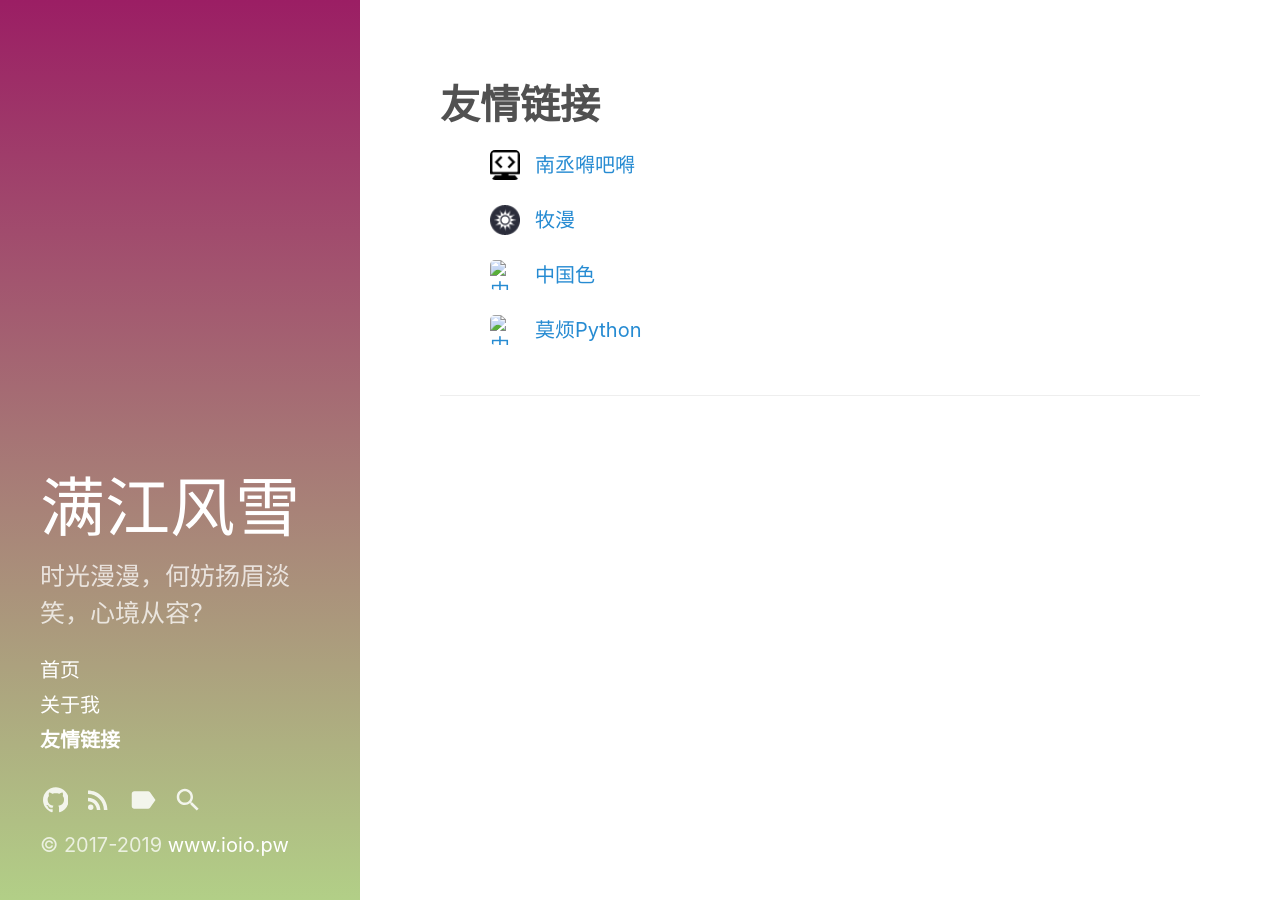
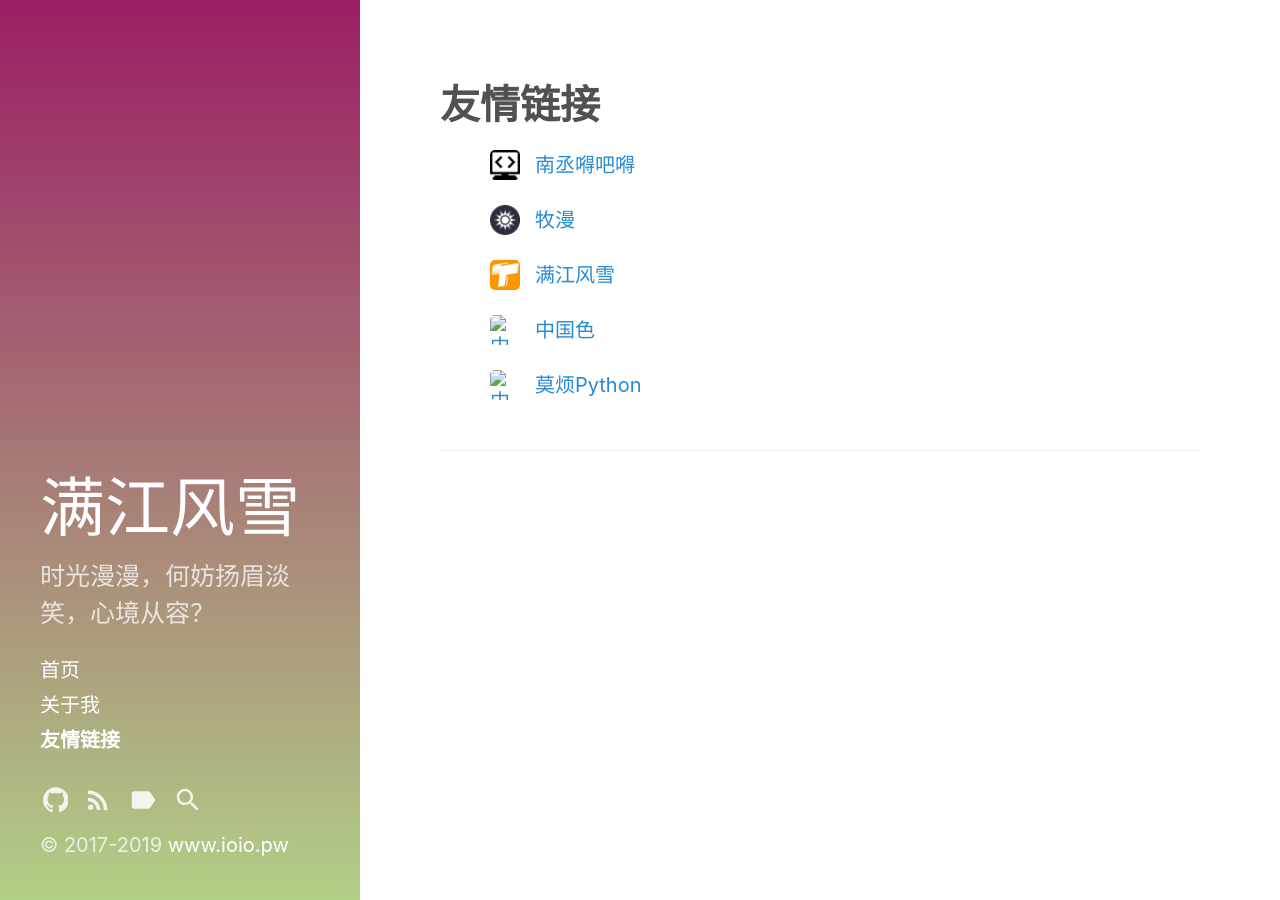
Before and after one commit to heropoo/heropoo.github.io, a Jekyll site: the page built from friendship-links.md, in a window 1280 px wide. Built offline with Jekyll 4.4.1, drawn with Linux system fonts in a browser that asks for light colours.

Commit message:
friendship

```diff
--- a/friendship-links.md
+++ b/friendship-links.md
@@ -23,6 +23,7 @@ sidebar_link: true
 <ul style="margin: 10px;" class="link-list">
     <li><a href="http://friday-go.cc" target="_blank" title="南丞嘚吧嘚"><img src="/assets/images/nancheng.ico" alt="南丞嘚吧嘚"> &nbsp;<span>南丞嘚吧嘚</span></a></li>
     <li><a href="http://animtv.cn/" target="_blank" title="牧漫"><img src="/assets/images/muma.png" alt="牧漫"> &nbsp;<span>牧漫</span></a></li>
+    <li><a href="https://metmoon.com/" target="_blank" title="满江风雪"><img src="/favicon.png" alt="满江风雪"> &nbsp;<span>满江风雪</span></a></li>
     <li><a href="http://zhongguose.com/" target="_blank" title="中国色"><img src="http://zhongguose.com/img/favicon.ico" alt="中国色"> &nbsp;<span>中国色</span></a></li>
     <li><a href="https://morvanzhou.github.io/" target="_blank" title="莫烦Python"><img src="http://zhongguose.com/img/favicon.ico" alt="中国色"> &nbsp;<span>莫烦Python</span></a></li>
 </ul>
```
